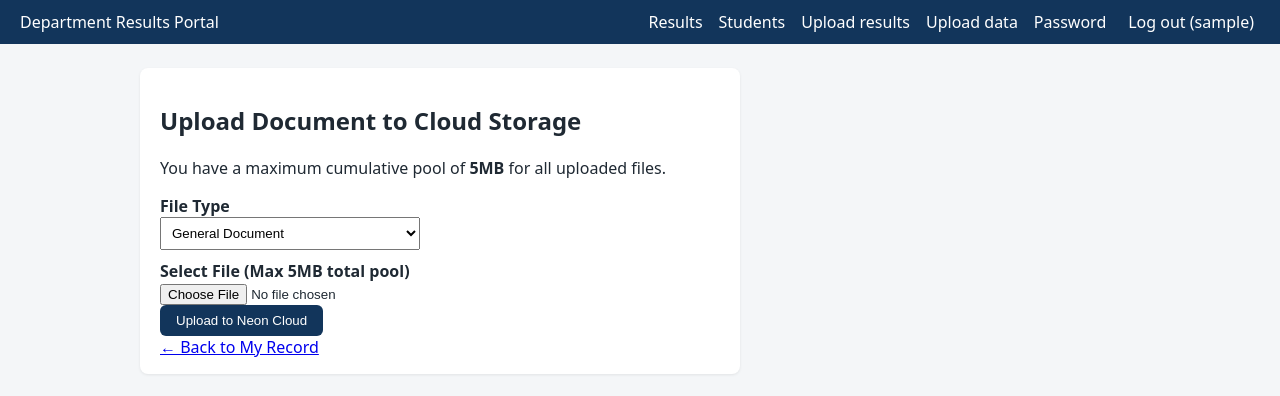
After one commit to AnatO-my/OAU_EEE_Student-Filing-and-Biometrics-Identification-System, a Django app: page /upload/file/ in a window 1280 px wide. The commit adds this page. Shown: the top 396 px of the page. Run offline with Django 5.2, Linux system fonts and the light colour scheme; the visitor is signed in with stand-in values (Sample User, id 1); data that the repository does not hold is empty.

Commit message:
Added the storage logic

```diff
--- a/portal/models.py
+++ b/portal/models.py
@@ -203,8 +203,10 @@ class Guardian(models.Model):
 # ---------------- TABLE 8: Files ----------------
 class StudentFile(models.Model):
     student = models.ForeignKey(Student, on_delete=models.CASCADE, related_name="files")
-    file_type = models.CharField(max_length=50)
-    cloud_url = models.URLField(max_length=500)
+    file_type = models.CharField(max_length=50, default="document")
+    cloud_url = models.FileField(upload_to="student_files/")
+    file_size = models.PositiveIntegerField(default=0)  # Stores size in bytes
+    uploaded_at = models.DateTimeField(auto_now_add=True)
 
     class Meta:
         constraints = [
--- /dev/null
+++ b/portal/templates/portal/upload_file.html
@@ -0,0 +1,45 @@
+{% extends 'portal/base.html' %}
+
+{% block content %}
+<div class="container mt-5" style="max-width: 600px;">
+    <div class="card shadow-sm p-4">
+        <h2 class="mb-3">Upload Document to Cloud Storage</h2>
+        <p class="text-muted">You have a maximum cumulative pool of <strong>5MB</strong> for all uploaded files.</p>
+
+        <!-- Display success or error messages -->
+        {% if messages %}
+            {% for message in messages %}
+                <div class="alert alert-{{ message.tags }} alert-dismissible fade show" role="alert">
+                    {{ message }}
+                    <button type="button" class="btn-close" data-bs-dismiss="alert" aria-label="Close"></button>
+                </div>
+            {% endfor %}
+        {% endif %}
+
+        <!-- Upload Form -->
+        <form method="POST" enctype="multipart/form-data">
+            {% csrf_token %}
+
+            <div class="mb-3">
+                <label for="file_type" class="form-label">File Type</label>
+                <select name="file_type" id="file_type" class="form-select">
+                    <option value="document">General Document</option>
+                    <option value="transcript">Transcript / Academic Record</option>
+                    <option value="ID">Identification Card</option>
+                </select>
+            </div>
+
+            <div class="mb-3">
+                <label for="file" class="form-label">Select File (Max 5MB total pool)</label>
+                <input type="file" name="file" id="file" class="form-control" required>
+            </div>
+
+            <button type="submit" class="btn btn-primary w-100">Upload to Neon Cloud</button>
+        </form>
+
+        <div class="mt-3 text-center">
+            <a href="{% url 'my_record' %}" class="text-decoration-none">← Back to My Record</a>
+        </div>
+    </div>
+</div>
+{% endblock %}
--- a/portal/urls.py
+++ b/portal/urls.py
@@ -16,6 +16,7 @@ urlpatterns = [
     path("results/", views.results_search, name="results_search"),
     path("students/", views.students_list, name="students_list"),
     path("students/<int:pk>/", views.student_detail, name="student_detail"),
+    path("upload/file/", views.upload_student_file, name="upload_student_file"),
 
     path("upload/data/", views.upload_data, name="upload_data"),             # HOD only
     path("upload-matrics/", views.upload_matric, name="upload_matric"),      # HOD only (New bulk matric upload)
--- a/portal/views.py
+++ b/portal/views.py
@@ -311,17 +311,29 @@ def upload_student_file(request):
             messages.error(request, "Please select a file to upload.")
             return redirect("upload_student_file")
 
-        # Check 5MB limit programmatically
-        if file_obj.size > 5 * 1024 * 1024:
-            messages.error(request, "File is too large! Maximum allowed size is 5MB.")
+        file_size = file_obj.size
+        MAX_TOTAL_STORAGE = 5 * 1024 * 1024  # 5 MB in bytes
+
+        # 1. Calculate cumulative storage already used by this student
+        existing_files = StudentFile.objects.filter(student=student)
+        total_used_space = sum(f.file_size for f in existing_files)
+
+        # 2. Check if adding this new file exceeds the 5MB total limit
+        if total_used_space + file_size > MAX_TOTAL_STORAGE:
+            remaining_kb = max(0, (MAX_TOTAL_STORAGE - total_used_space)) / 1024
+            messages.error(
+                request,
+                f"Storage quota exceeded! You have {remaining_kb:.1f} KB remaining out of your 5MB limit."
+            )
             return redirect("upload_student_file")
 
         try:
-            # Saving the file automatically pushes it to your Neon Object Storage bucket
+            # 3. Save file to Neon storage and record its size in the database
             student_file = StudentFile(
                 student=student,
                 file_type=file_type,
-                cloud_url=file_obj  # django-storages uploads this and stores the storage URL string
+                cloud_url=file_obj,
+                file_size=file_size
             )
             student_file.save()
             messages.success(request, "File uploaded successfully to your cloud storage!")
```
Also changed, not shown: portal/templates/portal/my_record.html (+83 -22 lines), portal/migrations/0007_studentfile_file_size_studentfile_uploaded_at_and_more.py (added).
